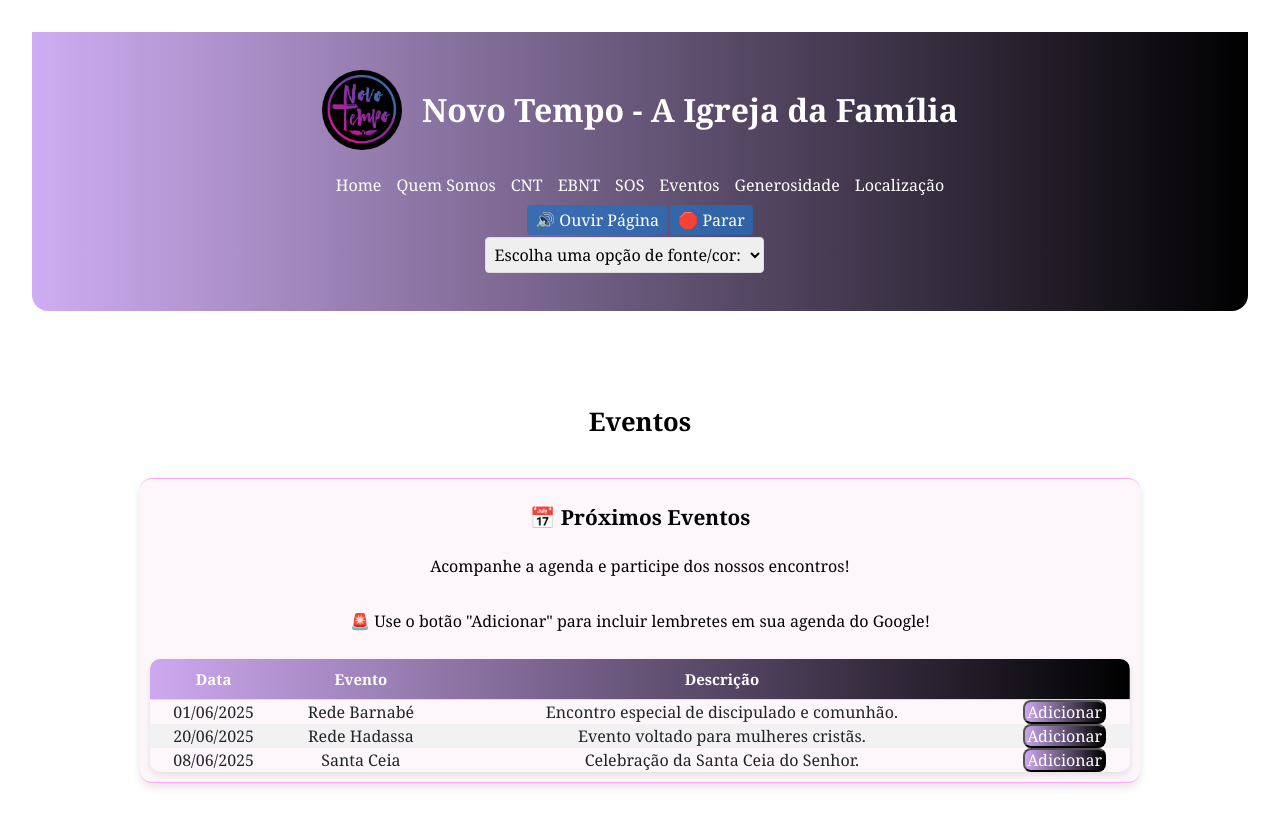
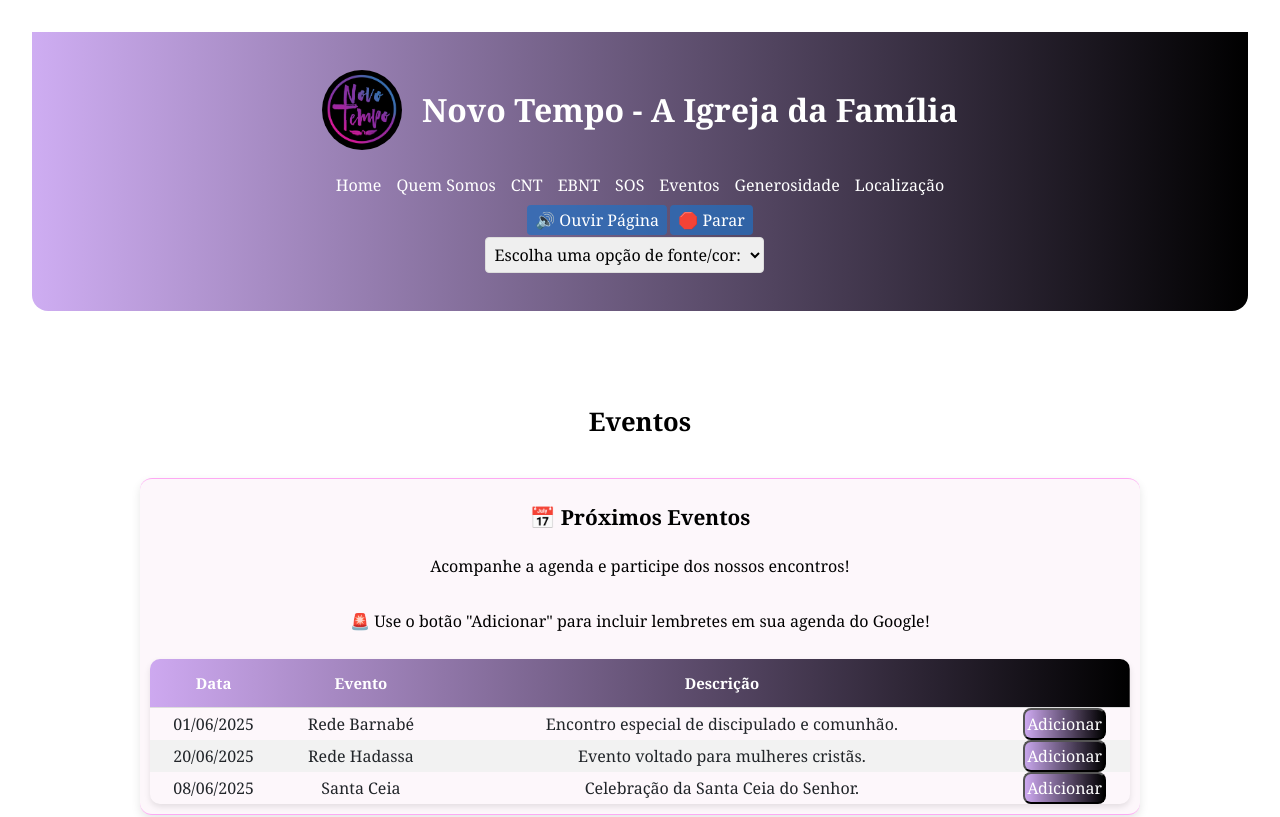
Before and after one commit to MariaaPcsa/projetointegrador3comreact, a React (Vite) app: page /events in a window 1280 px wide. Shown: the top 817 px of the page. Built offline with nearby package versions, Linux system fonts and the light colour scheme.

Commit message:
atualizado css

```diff
--- a/src/components/css/events.css
+++ b/src/components/css/events.css
@@ -51,7 +51,7 @@ margin-top: 2rem;
   border-collapse: collapse;
   border-radius: 10px;
   overflow: hidden;
-  line-height: 1rem;
+  line-height: 1.5rem;
   box-shadow: 0 3px 6px rgba(0, 0, 0, 0.1);
 }
 
@@ -61,7 +61,7 @@ margin-top: 2rem;
   color: white;
   font-weight: bold;
   border-radius: 2rem;
-  line-height: 01rem;
+  line-height: 1.5rem;
 
 
 }
@@ -71,7 +71,7 @@ margin-top: 2rem;
   padding: 12px;
   text-align: center;
   border-bottom: 1px solid #ddd;
-  line-height: 1rem;
+  line-height: 1.5rem;
 
 
 }
@@ -91,6 +91,7 @@ margin-top: 2rem;
   padding: 2px;
   color: white;
   border-radius: 8px;
+  line-height: 1.5rem;
 }
 
 /* Responsividade para tablets */
```
